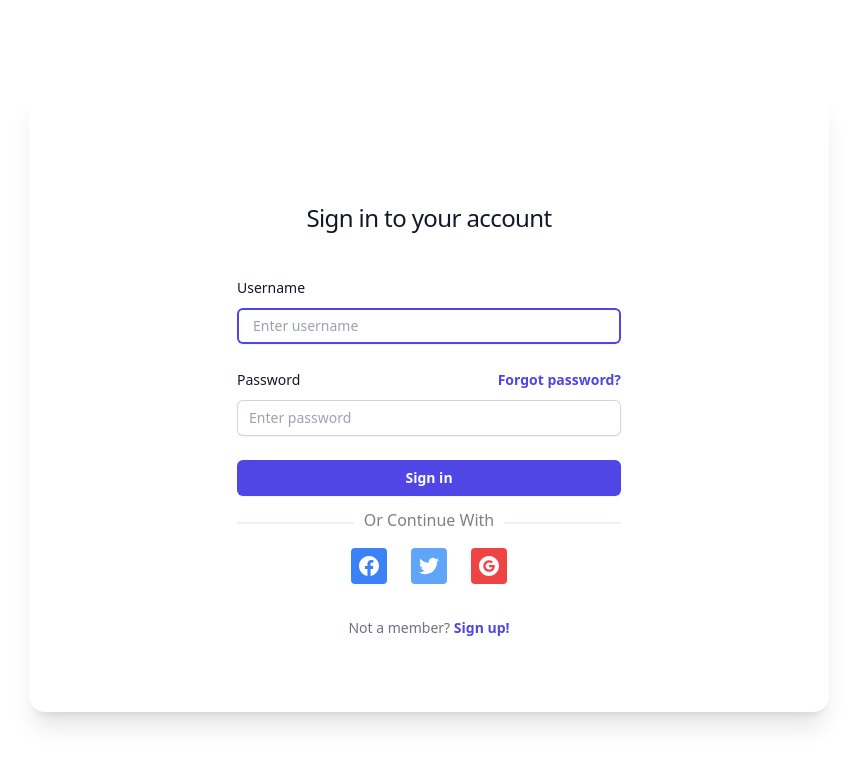
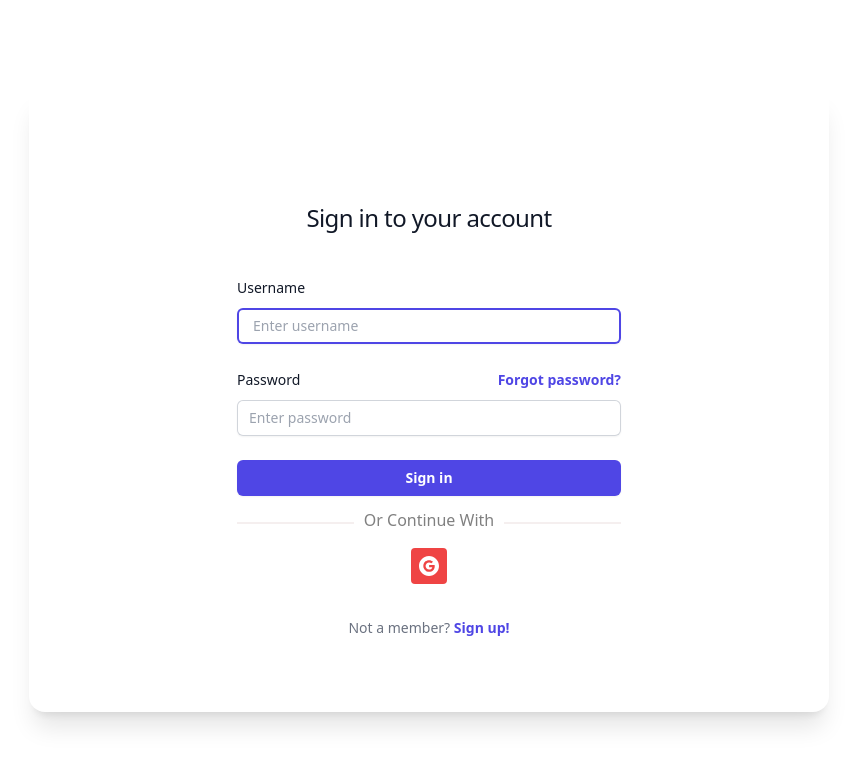
Before and after one commit to fblanlc2024/businessdb-frontend, a Vue app: page / in a window 1280 px wide. Both pictures are taken after a click on the button "Log In". Shown: the top 766 px of the page, without its empty margins (211-1069 px from the left). Built offline with nearby package versions, Linux system fonts and the light colour scheme.

Commit message:
ui touch ups and removed icons

```diff
--- a/src/components/EntryPage.vue
+++ b/src/components/EntryPage.vue
@@ -5,7 +5,7 @@
     </div>
 
     <div class="opacity-0 animate-fadeIn animation-delay-1000">
-      <p class="text-lg font-mono mb-4">Your math journey awaits.</p>
+      <p class="text-lg font-mono mb-4">Please log in to view your school's business clients.</p>
     </div>
 
     <button
@@ -40,10 +40,10 @@
 </template>
 
 <script>
+import { Dialog, DialogPanel, TransitionChild, TransitionRoot } from '@headlessui/vue';
 import { ref } from 'vue';
 import { useRouter } from 'vue-router';
 import SignupComponent from './SignupComponent.vue';
-import { TransitionRoot, TransitionChild, Dialog, DialogPanel } from '@headlessui/vue';
 
 export default {
   components: {
--- a/src/components/PostingPage.vue
+++ b/src/components/PostingPage.vue
@@ -32,7 +32,7 @@ setup() {
     const csrf_access = store.state.accounts.access_csrf;
 
     if (!csrf_access) {
-        console.error('Access CSRF token is missing.');
+        // console.error('Access CSRF token is missing.');
         fetchUserFromGoogleSession();
         return;
     }
--- a/src/components/SignupComponent.vue
+++ b/src/components/SignupComponent.vue
@@ -48,14 +48,6 @@
         <p class="or font-mono-bold mt-6"><span>Or Continue With</span></p>
 
         <div class="flex items-center justify-center mt-6 space-x-4 gap-2">
-          <button class="bg-blue-500 p-2 font-semibold text-white inline-flex items-center space-x-2 rounded">
-            <svg class="w-5 h-5 fill-current" role="img" xmlns="http://www.w3.org/2000/svg" viewBox="0 0 24 24"><path d="M24 12.073c0-6.627-5.373-12-12-12s-12 5.373-12 12c0 5.99 4.388 10.954 10.125 11.854v-8.385H7.078v-3.47h3.047V9.43c0-3.007 1.792-4.669 4.533-4.669 1.312 0 2.686.235 2.686.235v2.953H15.83c-1.491 0-1.956.925-1.956 1.874v2.25h3.328l-.532 3.47h-2.796v8.385C19.612 23.027 24 18.062 24 12.073z" /></svg>
-          </button>
-
-          <button class="bg-blue-400 p-2 font-semibold text-white inline-flex items-center space-x-2 rounded">
-            <svg class="w-5 h-5 fill-current" role="img" xmlns="http://www.w3.org/2000/svg" viewBox="0 0 24 24"><path d="M23.953 4.57a10 10 0 01-2.825.775 4.958 4.958 0 002.163-2.723c-.951.555-2.005.959-3.127 1.184a4.92 4.92 0 00-8.384 4.482C7.69 8.095 4.067 6.13 1.64 3.162a4.822 4.822 0 00-.666 2.475c0 1.71.87 3.213 2.188 4.096a4.904 4.904 0 01-2.228-.616v.06a4.923 4.923 0 003.946 4.827 4.996 4.996 0 01-2.212.085 4.936 4.936 0 004.604 3.417 9.867 9.867 0 01-6.102 2.105c-.39 0-.779-.023-1.17-.067a13.995 13.995 0 007.557 2.209c9.053 0 13.998-7.496 13.998-13.985 0-.21 0-.42-.015-.63A9.935 9.935 0 0024 4.59z" /></svg>
-          </button>
-
           <button type="button" @click="redirectToGoogleAuth" class="bg-red-500 p-2 font-semibold text-white inline-flex items-center space-x-2 rounded">
             <svg xmlns="http://www.w3.org/2000/svg" xmlns:xlink="http://www.w3.org/1999/xlink" aria-hidden="true" role="img" class="w-5" preserveAspectRatio="xMidYMid meet" viewBox="0 0 24 24"><g fill="none"><path fill-rule="evenodd" clip-rule="evenodd" d="M12 0C5.372 0 0 5.373 0 12s5.372 12 12 12c6.627 0 12-5.373 12-12S18.627 0 12 0zm.14 19.018c-3.868 0-7-3.14-7-7.018c0-3.878 3.132-7.018 7-7.018c1.89 0 3.47.697 4.682 1.829l-1.974 1.978v-.004c-.735-.702-1.667-1.062-2.708-1.062c-2.31 0-4.187 1.956-4.187 4.273c0 2.315 1.877 4.277 4.187 4.277c2.096 0 3.522-1.202 3.816-2.852H12.14v-2.737h6.585c.088.47.135.96.135 1.474c0 4.01-2.677 6.86-6.72 6.86z" fill="currentColor"/></g></svg>
           </button>
```
